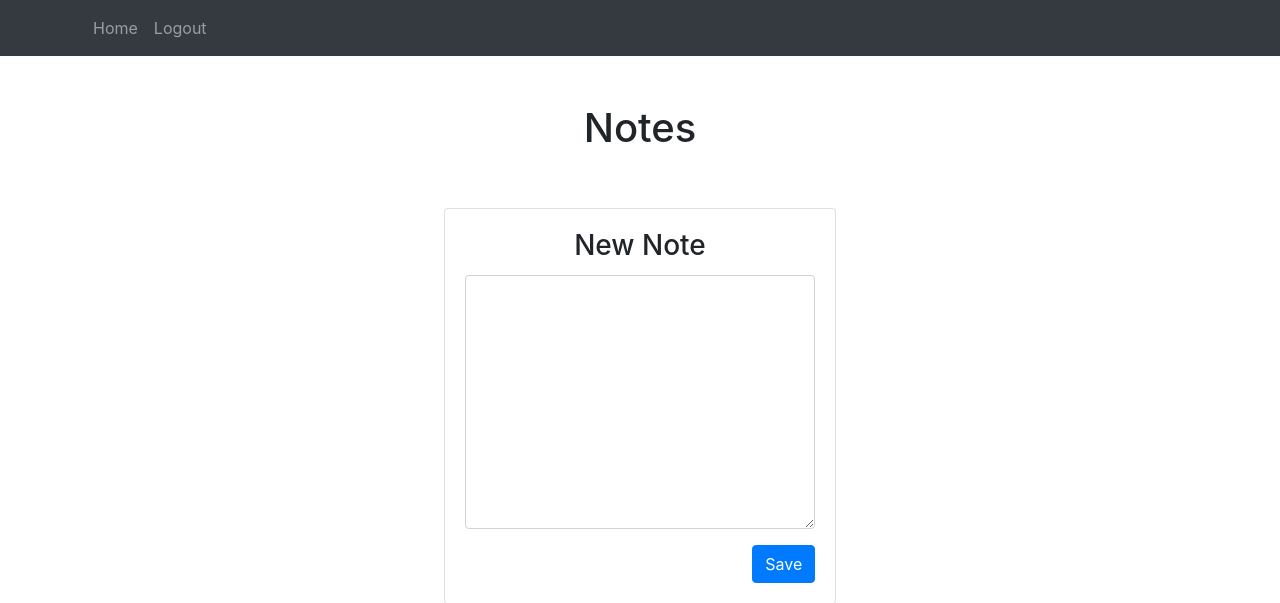
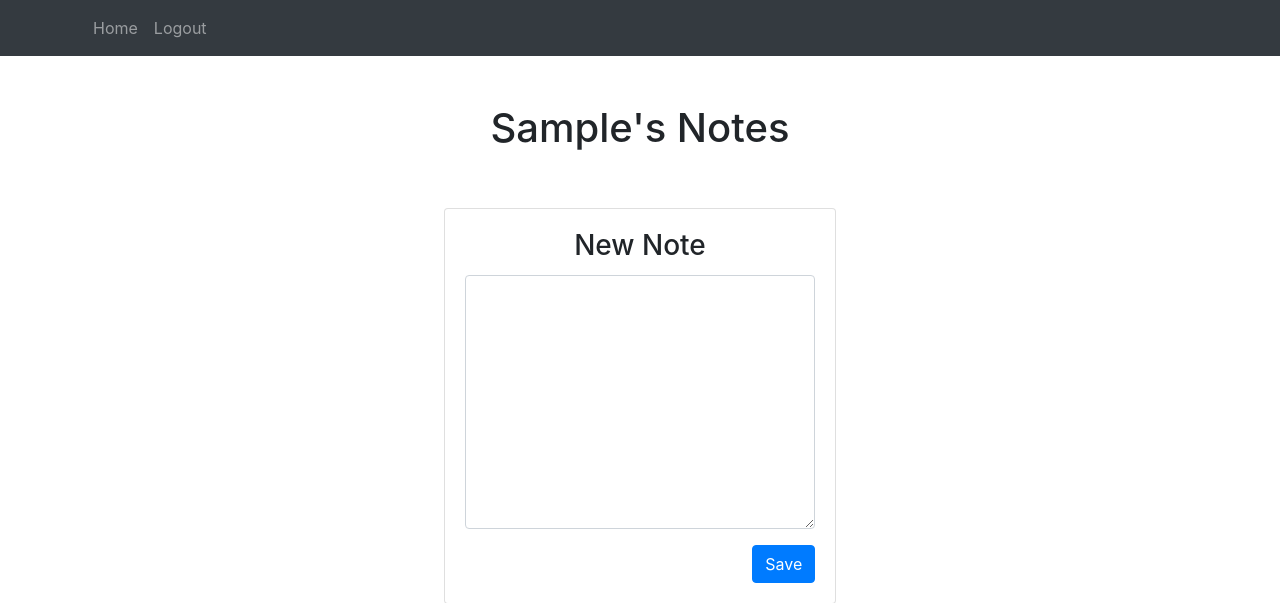
Before and after one commit to kimfom01/quicknotesfront, a Flask app: page / in a window 1280 px wide. Shown: the top 603 px of the page. Run offline with Flask 3, Linux system fonts and the light colour scheme; the visitor is signed in with stand-in values (Sample User, id 1); data that the repository does not hold is empty; some libraries are stand-ins or nearby versions.

Commit message:
Add user's name to home page

```diff
--- a/website/templates/home.html
+++ b/website/templates/home.html
@@ -1,7 +1,7 @@
 {% extends "base.html" %} {% block title %} Home {% endblock %}
 
 {% block content %}
-<h1 align="center" class="mt-5">Notes</h1>
+<h1 align="center" class="mt-5">{{ user.first_name }}'s Notes</h1>
 <ul class="list-group list-group-flush" id="notes">
     {% for note in user.notes %}
         <li class="list-group-item">
```
